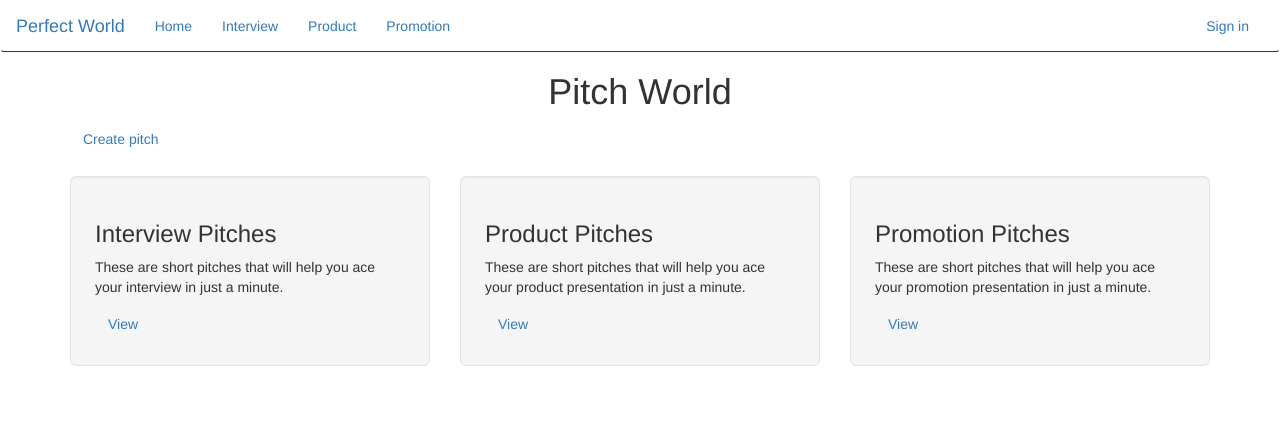
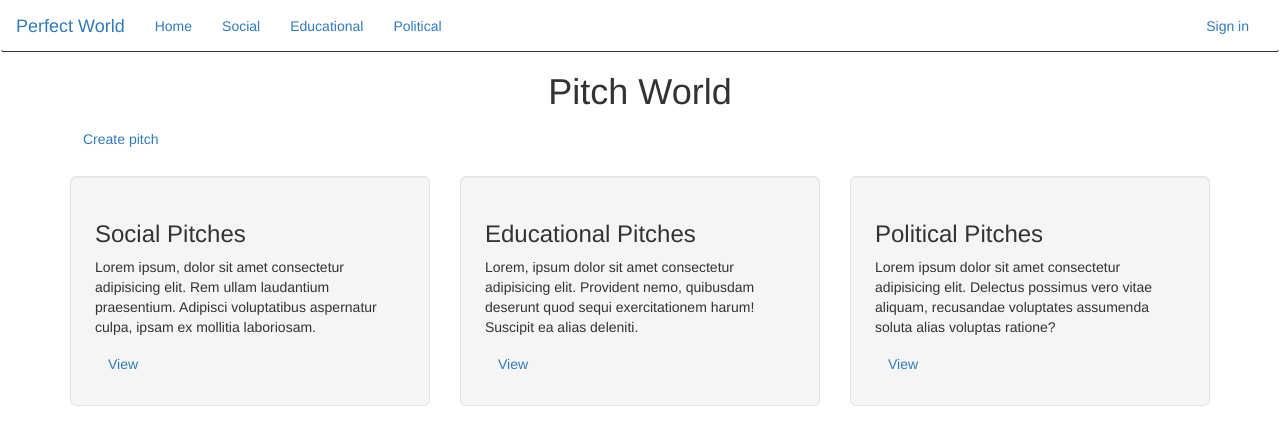
Before and after one commit to Michael-Otieno/pitch-app, a Flask app: page / in a window 1280 px wide. Shown: the top 445 px of the page. Run offline with Flask 2, Linux system fonts and the light colour scheme; data that the repository does not hold is empty; some libraries are stand-ins or nearby versions.

Commit message:
add changes in pitches

```diff
--- a/app/main/forms.py
+++ b/app/main/forms.py
@@ -6,7 +6,7 @@ class PitchForm(FlaskForm):
 
     title = StringField('Pitch title',validators=[Required()])
     text = TextAreaField('Text',validators=[Required()])
-    category = SelectField('Type',choices=[('interview','Interview pitch'),('product','Product pitch'),('promotion','Promotion pitch')],validators=[Required()])
+    category = SelectField('Type',choices=[('social','Social pitch'),('educational','Educational pitch'),('political','Political pitch')],validators=[Required()])
     submit = SubmitField('Submit')
 
 class UpdateProfile(FlaskForm):
--- a/app/main/views.py
+++ b/app/main/views.py
@@ -4,25 +4,21 @@ from ..models import User,Pitch,Comment
 from .. import db,photos
 from .forms import UpdateProfile,PitchForm,CommentForm
 from flask_login import login_required,current_user
-import datetime
 
 # Views
 @main.route('/')
 def index():
 
-    '''
-    View root page function that returns the index page and its data
-    '''
 
-    title = 'Home - Welcome to Perfect Pitch'
+    title = 'Welcome to Perfect World'
 
     # Getting reviews by category
-    interview_piches = Pitch.get_pitches('interview')
-    product_piches = Pitch.get_pitches('product')
-    promotion_pitches = Pitch.get_pitches('promotion')
+    social_piches = Pitch.get_pitches('social')
+    educational_piches = Pitch.get_pitches('educational')
+    political_pitches = Pitch.get_pitches('political')
 
 
-    return render_template('index.html',title = title, interview = interview_piches, product = product_piches, promotion = promotion_pitches)
+    return render_template('index.html',title = title, social =social_piches, educational=educational_piches, political=political_pitches)
 
 @main.route('/user/<uname>')
 def profile(uname):
@@ -84,26 +80,26 @@ def new_pitch():
     title = 'New pitch'
     return render_template('new_pitch.html',title = title,pitch_form=pitch_form )
 
-@main.route('/pitches/interview_pitches')
-def interview_pitches():
+@main.route('/pitches/social_pitches')
+def social_pitches():
 
-    pitches = Pitch.get_pitches('interview')
+    pitches = Pitch.get_pitches('social')
 
-    return render_template("interview_pitches.html", pitches = pitches)
+    return render_template("social_pitches.html", pitches = pitches)
 
-@main.route('/pitches/product_pitches')
-def product_pitches():
+@main.route('/pitches/educational_pitches')
+def educational_pitches():
 
-    pitches = Pitch.get_pitches('product')
+    pitches = Pitch.get_pitches('educational')
 
-    return render_template("product_pitches.html", pitches = pitches)
+    return render_template("educational_pitches.html", pitches = pitches)
 
-@main.route('/pitches/promotion_pitches')
-def promotion_pitches():
+@main.route('/pitches/political_pitches')
+def political_pitches():
 
-    pitches = Pitch.get_pitches('promotion')
+    pitches = Pitch.get_pitches('political')
 
-    return render_template("promotion_pitches.html", pitches = pitches)
+    return render_template("political_pitches.html", pitches = pitches)
 
 @main.route('/pitch/<int:id>', methods = ['GET','POST'])
 def pitch(id):
--- a/app/templates/email/welcome_user.txt
+++ b/app/templates/email/welcome_user.txt
@@ -1,3 +1,3 @@
 Hello {{user.username}}
-Welcome to Pitch Perfect
-We have just seen you have signed up for our application and want to welcome you to the family. We hope that the content yo find on our website will be of use.
+Welcome to Pitch World
+We have just seen you have signed up for our application and want to welcome you to the team. We assure to provide best contents.
--- a/app/templates/index.html
+++ b/app/templates/index.html
@@ -18,23 +18,23 @@
     <div class="row">
         <div class="col-md-4">
             <div class="well well-lg">
-                <h3>Interview Pitches</h3>
-                <p>These are short pitches that will help you ace your interview in just a minute.</p>
-                <a href="{{url_for('main.interview_pitches')}}" class="btn btn-secondary -center">View</a>
+                <h3>Social Pitches</h3>
+                <p>Lorem ipsum, dolor sit amet consectetur adipisicing elit. Rem ullam laudantium praesentium. Adipisci voluptatibus aspernatur culpa, ipsam ex mollitia laboriosam.</p>
+                <a href="{{url_for('main.social_pitches')}}" class="btn btn-secondary -center">View</a>
             </div>
         </div>
         <div class="col-md-4">
             <div class="well well-lg">
-                <h3>Product Pitches</h3>
-                <p>These are short pitches that will help you ace your product presentation in just a minute.</p>
-                <a href="{{url_for('main.product_pitches')}}" class="btn btn-secondary -center">View</a>
+                <h3>Educational Pitches</h3>
+                <p>Lorem, ipsum dolor sit amet consectetur adipisicing elit. Provident nemo, quibusdam deserunt quod sequi exercitationem harum! Suscipit ea alias deleniti.</p>
+                <a href="{{url_for('main.educational_pitches')}}" class="btn btn-secondary -center">View</a>
             </div>
         </div>
         <div class="col-md-4">
             <div class="well well-lg">
-                <h3>Promotion Pitches</h3>
-                <p>These are short pitches that will help you ace your promotion presentation in just a minute.</p>
-                <a href="{{url_for('main.promotion_pitches')}}" class="btn btn-secondary -center">View</a>
+                <h3>Political Pitches</h3>
+                <p>Lorem ipsum dolor sit amet consectetur adipisicing elit. Delectus possimus vero vitae aliquam, recusandae voluptates assumenda soluta alias voluptas ratione?</p>
+                <a href="{{url_for('main.political_pitches')}}" class="btn btn-secondary -center">View</a>
             </div>
         </div>
     </div>
--- a/app/templates/navbar.html
+++ b/app/templates/navbar.html
@@ -12,9 +12,9 @@
         <div class="navbar-collapse collapse">
                 <ul class="nav navbar-nav">
                     <li><a href="/">Home</a></li>
-                    <li><a href="{{url_for('main.interview_pitches')}}">Interview</a></li>
-                    <li><a href="{{url_for('main.product_pitches')}}">Product</a></li>
-                    <li><a href="{{url_for('main.promotion_pitches')}}">Promotion</a></li>
+                    <li><a href="{{url_for('main.social_pitches')}}">Social</a></li>
+                    <li><a href="{{url_for('main.educational_pitches')}}">Educational</a></li>
+                    <li><a href="{{url_for('main.political_pitches')}}">Political</a></li>
                 </ul>
 
                 <ul class="nav navbar-nav navbar-right">
```
Also changed, not shown: config.py (+0 -15 lines), app/templates/educational_pitches.html (renamed from app/templates/product_pitches.html), app/templates/political_pitches.html (renamed from app/templates/promotion_pitches.html), app/templates/social_pitches.html (renamed from app/templates/interview_pitches.html).
